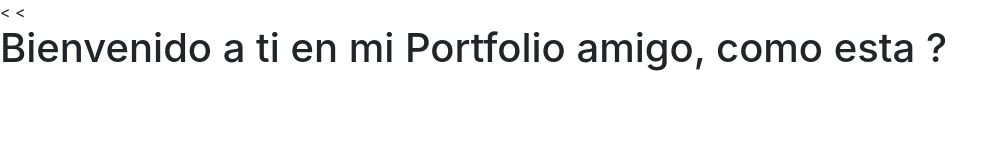
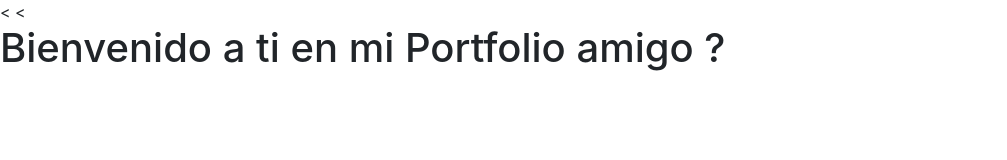
Before and after one commit to JeSuisUn3mCpt/ayme.github.io, a plain HTML site: page index.html in a window 1280 px wide. Shown: the whole page, without its empty margins (0-1007 px from the left). Drawn offline with nearby package versions, Linux system fonts and the light colour scheme.

```diff
--- a/index.html
+++ b/index.html
@@ -17,7 +17,7 @@
   </head>
 
   <body>
-    <h1>Bienvenido a ti en mi Portfolio amigo, como esta ?</h1>
+    <h1>Bienvenido a ti en mi Portfolio amigo ?</h1>
 
     <!-- Optional JavaScript; choose one of the two! -->
 
```
